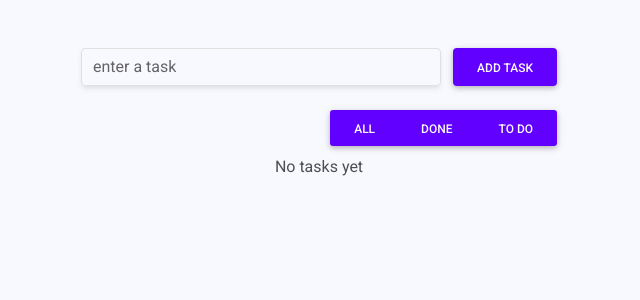
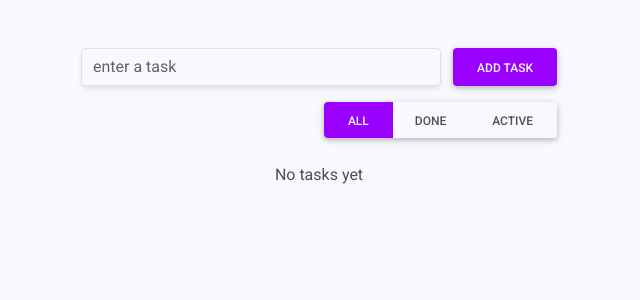
Before and after one commit to maxsherepot/toDoList_TS, a React (Create React App) app: page / in a window 1280 px wide. Shown: the top 300 px of the page, without its empty margins (321-961 px from the left). Built offline with nearby package versions, Linux system fonts and the light colour scheme.

Commit message:
filter panel done

```diff
--- a/src/App.css
+++ b/src/App.css
@@ -11,7 +11,7 @@ form input {
 }
 
 .special-color {
-    background-color: rgb(98, 0, 255);
+    background-color: rgb(153, 0, 255);
 }
 
 .done {
--- a/src/App.tsx
+++ b/src/App.tsx
@@ -13,6 +13,8 @@ const App: React.FC = () => {
   const [modal, setModal] = useState<boolean>(false);
   const [tasks, setTasks] = useState<TaskInterface[]>([]);
   const [doneTasks, setDoneTasks] = useState<number>(0);
+  const [filter, setFilter] = useState<string>("all");
+
 
   useEffect(() => {
     const localTasks = JSON.parse(localStorage.getItem("tasks") || "[]") as TaskInterface[];
@@ -36,7 +38,7 @@ const App: React.FC = () => {
       done: false,
       important: false
     };
-    if (title != "") {
+    if (title.length > 0 && title !== " ") {
       setTasks(tasks => [newTask, ...tasks]);
     };
   };
@@ -85,6 +87,22 @@ const App: React.FC = () => {
     setTasks(prev => prev.filter(todo => !todo.done));
   };
 
+  const onSetFilter = (filter: string) => setFilter(filter);
+
+  const filterItems = (tasks: TaskInterface[], filter: string) => {
+    switch (filter) {
+      case "all":
+        return tasks
+      case "done":
+        return tasks.filter(item => item.done)
+      case "active":
+        return tasks.filter(item => !item.done)
+      default: return tasks
+    };
+  };
+
+  let visibleItems: TaskInterface[] = filterItems(tasks, filter);
+
 
   return (
     <div className="container">
@@ -94,12 +112,15 @@ const App: React.FC = () => {
           onCloseDeleteModal={onCloseDeleteModal} />
       }
       <NewTaskInput onAddTask={onAddTask} />
+
       <FilterPanel
+        filter={filter}
         doneTasks={doneTasks}
+        onSetFilter={onSetFilter}
         onDeleteDoneTasks={onDeleteDoneTasks} />
 
       <TasksList
-        tasks={tasks}
+        tasks={visibleItems}
         onCompleteTask={onCompleteTask}
         onMakeImportantTask={onMakeImportantTask}
         onOpenDeleteModal={onOpenDeleteModal} />
--- a/src/components/FilterPanel.tsx
+++ b/src/components/FilterPanel.tsx
@@ -2,28 +2,46 @@ import React from 'react';
 
 
 interface FilterPanelProps {
+    filter: string,
     doneTasks: number,
     onDeleteDoneTasks(): void,
+    onSetFilter(done: string): void,
 };
 
 
-const FilterPanel: React.FC<FilterPanelProps> = ({ doneTasks, onDeleteDoneTasks }) => {
+const FilterPanel: React.FC<FilterPanelProps> = ({ doneTasks, onDeleteDoneTasks, onSetFilter, filter }) => {
 
-    let justifyClass = (doneTasks >= 2) ? "justify-content-between" : "justify-content-end";
+    const buttons = [
+        { title: "all" },
+        { title: "done" },
+        { title: "active" }
+    ];
+
+    const createButtons = (): object => {
+        let specialClass = "special-color text-light";
+        return (
+            buttons.map(btn =>
+                < button key={btn.title}
+                    onClick={() => { onSetFilter(btn.title) }}
+                    className={filter === btn.title ? `btn ${specialClass}` : "btn"}>
+                    {btn.title}</ button >
+            )
+        );
+    };
+
+    let justifyClass = doneTasks >= 2 ? "justify-content-between" : "justify-content-end";
+
 
     return (
-        < div className={`d-flex ${justifyClass} align-items-baseline`} >
+        < div className={`d-flex ${justifyClass} align-items-baseline mt-3 mb-4`} >
             {doneTasks >= 2
                 &&
                 <button onClick={() => { onDeleteDoneTasks() }}
                     className="btn btn-danger btn-large"
                 >Delete tasks</button>
             }
-
-            <div className="btn-group special-color mt-4">
-                <a href="#!" className="btn text-light active">All</a>
-                <a href="#!" className="btn text-light">Done</a>
-                <a href="#!" className="btn text-light">To do</a>
+            <div className="btn-group">
+                {createButtons()}
             </div>
         </div >
     );
```
